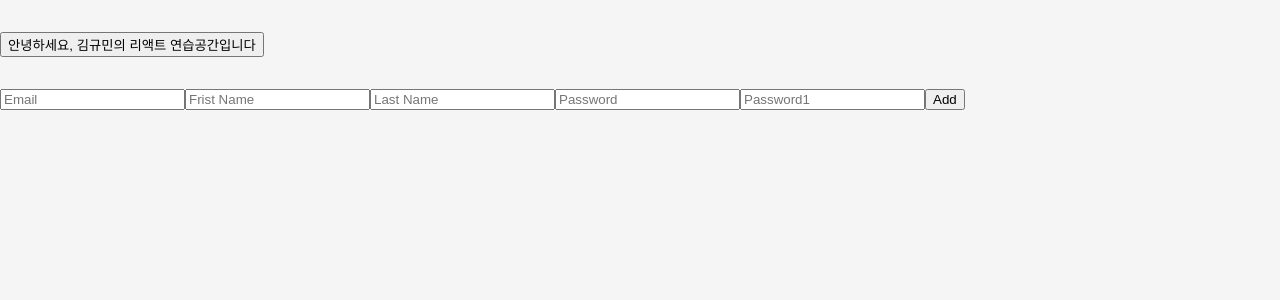
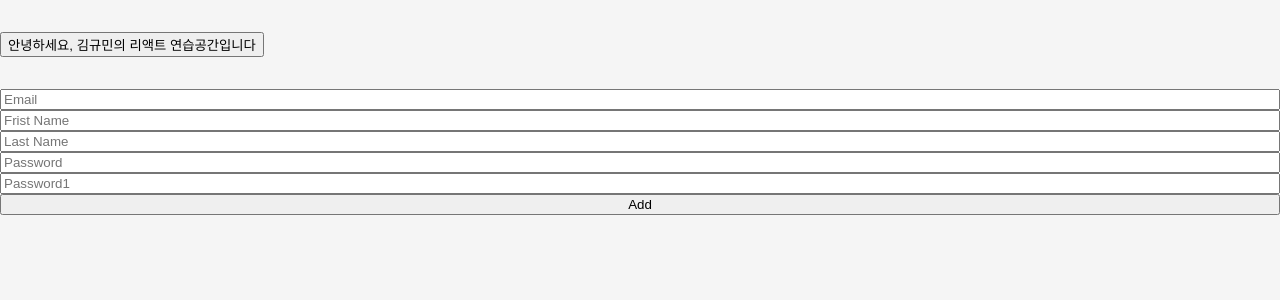
Before and after one commit to Gyuminn/practice-react, a React (Create React App) app: page /toDoList in a window 1280 px wide. Shown: the top 300 px of the page. Built offline with nearby package versions, Linux system fonts and the light colour scheme.

Commit message:
feat: add handleSubmit & formState

```diff
--- a/src/pages/Main.jsx
+++ b/src/pages/Main.jsx
@@ -29,7 +29,7 @@ const Main = () => {
         <button>Crypto Tracker</button>
       </StyledLink>
       <StyledLink to="/toDoList">
-        <button>ToDo List</button>
+        <button>To Do List</button>
       </StyledLink>
     </StyledRoot>
   );
--- a/src/pages/ToDoList.tsx
+++ b/src/pages/ToDoList.tsx
@@ -29,18 +29,47 @@ import { useForm } from "react-hook-form";
 // }
 
 export default function ToDoList() {
-  const { register, watch } = useForm();
-
-  console.log(watch());
+  const { register, handleSubmit, formState } = useForm();
+  const onValid = (data: any) => {
+    console.log(data);
+  };
+  console.log(formState.errors);
 
   return (
     <div>
-      <form>
-        <input {...register("toDo")} placeholder="Email" />
-        <input {...register("Frist_Name")} placeholder="Frist Name" />
-        <input {...register("Last_Name")} placeholder="Last Name" />
-        <input {...register("Password")} placeholder="Password" />
-        <input {...register("Password1")} placeholder="Password1" />
+      <form
+        style={{ display: "flex", flexDirection: "column" }}
+        onSubmit={handleSubmit(onValid)}
+      >
+        <input
+          {...register("toDo", { required: true, minLength: 10 })}
+          placeholder="Email"
+        />
+        <input
+          {...register("Frist_Name", { required: true, minLength: 10 })}
+          placeholder="Frist Name"
+        />
+        <input
+          {...register("Last_Name", { required: true, minLength: 10 })}
+          placeholder="Last Name"
+        />
+        <input
+          {...register("Password", {
+            required: "Password is required",
+            minLength: 10,
+          })}
+          placeholder="Password"
+        />
+        <input
+          {...register("Password1", {
+            required: true,
+            minLength: {
+              value: 5,
+              message: "Your password is too short",
+            },
+          })}
+          placeholder="Password1"
+        />
         <button>Add</button>
       </form>
     </div>
```
